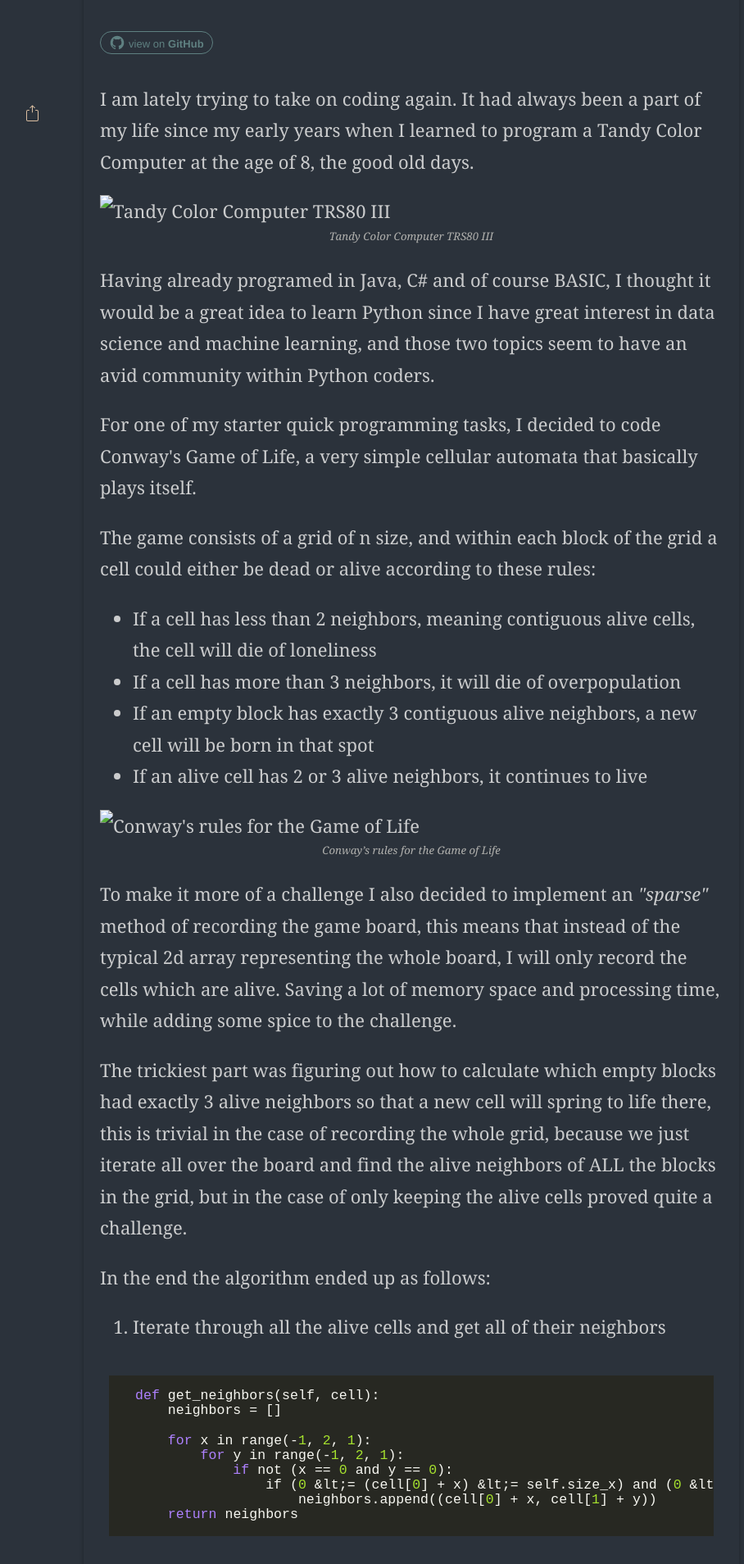
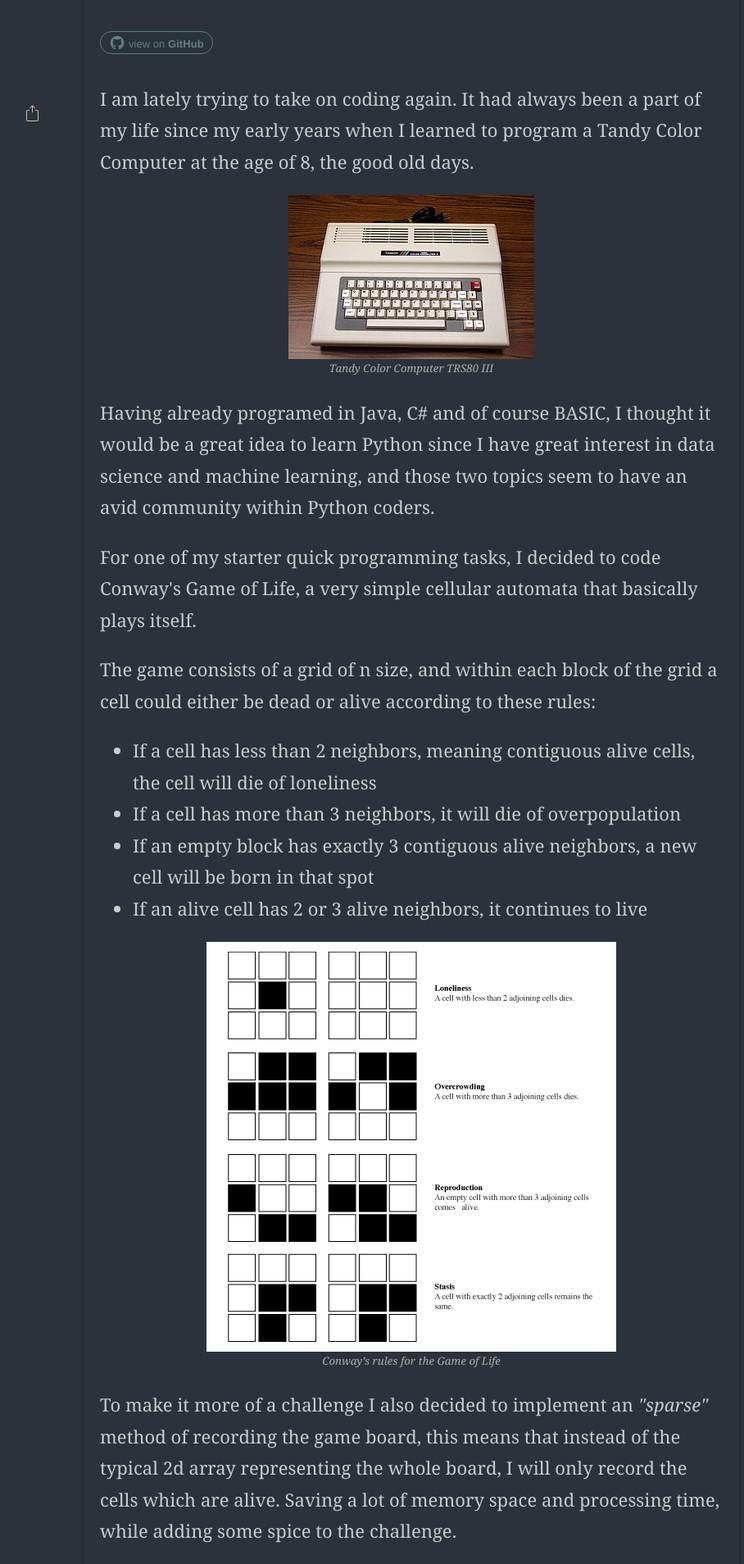
Before and after one commit to the-mvm/the-mvm.github.io, a Jekyll site: the page built from _posts/2021-02-10-conways-game-of-life.markdown, in a window 1280 px wide. Shown: the part 851-2759 px from the top of the page at 82% size, without its empty margins (138-1046 px from the left). Built offline with Jekyll 4.4.1, drawn with Linux system fonts in a browser that asks for light colours; some web fonts are replaced; comment, search, counter and statistics services are not loaded.

Commit message:
fixed a mistake during reorganizing for post 2

```diff
--- a/_posts/2021-02-10-conways-game-of-life.markdown
+++ b/_posts/2021-02-10-conways-game-of-life.markdown
@@ -12,7 +12,7 @@ github: amaynez/GameOfLife/
 ---
 <p>I&nbsp;am lately trying to take on coding again. It had always been a part of my life since my early years when I&nbsp;learned to program a Tandy Color Computer at the age of 8, the good old days.</p>
 
-<img src="./img/posts/20210210/300px-TRS-80_Color_Computer_3.jpg" alt="Tandy Color Computer TRS80 III"/><small>Tandy Color Computer TRS80 III</small>
+<img src="./assets/img/posts/20210210/300px-TRS-80_Color_Computer_3.jpg" alt="Tandy Color Computer TRS80 III"/><small>Tandy Color Computer TRS80 III</small>
 
 <p>Having already programed in Java, C# and of course BASIC, I&nbsp;thought it would be a great idea to learn Python since I&nbsp;have great interest in data science and machine learning, and those two topics seem to have an avid community within Python coders.</p>
 
@@ -22,7 +22,7 @@ github: amaynez/GameOfLife/
 
 <ul><li>If a cell has less than 2 neighbors, meaning contiguous alive cells, the cell will die of loneliness</li><li>If a cell has more than 3 neighbors, it will die of overpopulation</li><li>If an empty block has exactly 3 contiguous alive neighbors, a new cell will be born in that spot</li><li>If an alive cell has 2 or 3 alive neighbors, it continues to live</li></ul>
 
-<img src="./img/posts/20210210/GameOfLife.gif" alt="Conway's rules for the Game of Life"/><small>Conway's rules for the Game of Life</small>
+<img src="./assets/img/posts/20210210/GameOfLife.gif" alt="Conway's rules for the Game of Life"/><small>Conway's rules for the Game of Life</small>
 
 <p>To make it more of a challenge I&nbsp;also decided to implement an <em>"sparse" </em>method of recording the game board, this means that instead of the typical 2d array representing the whole board, I&nbsp;will only record the cells which are alive. Saving a lot of memory space and processing time, while adding some spice to the challenge.</p>
 
```
